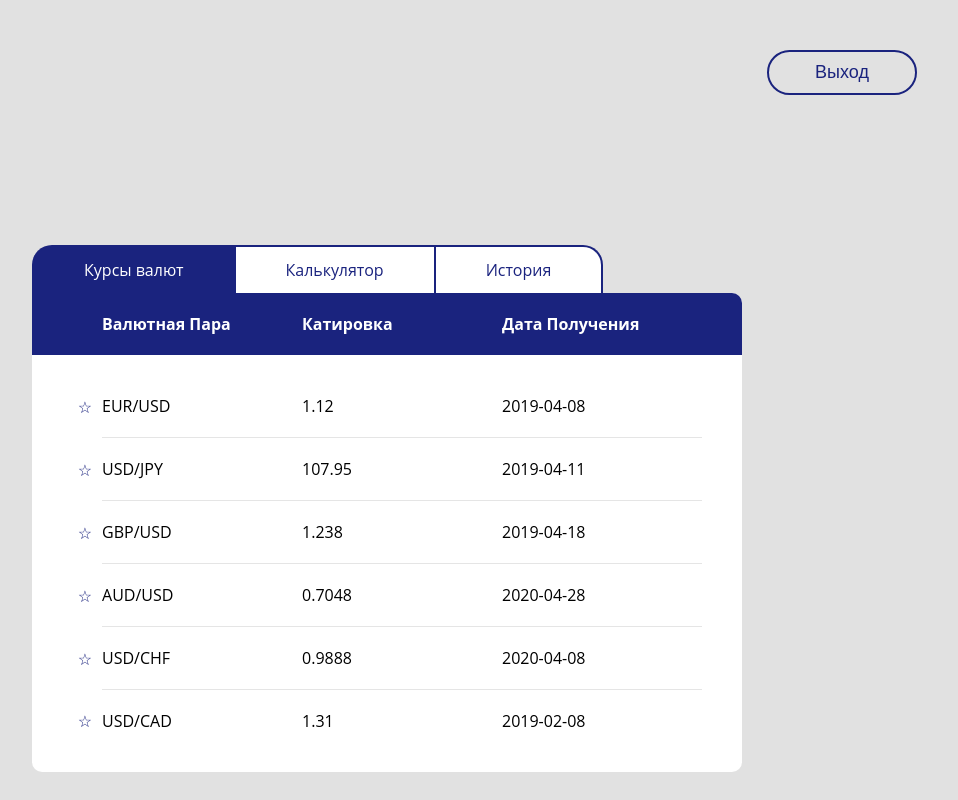
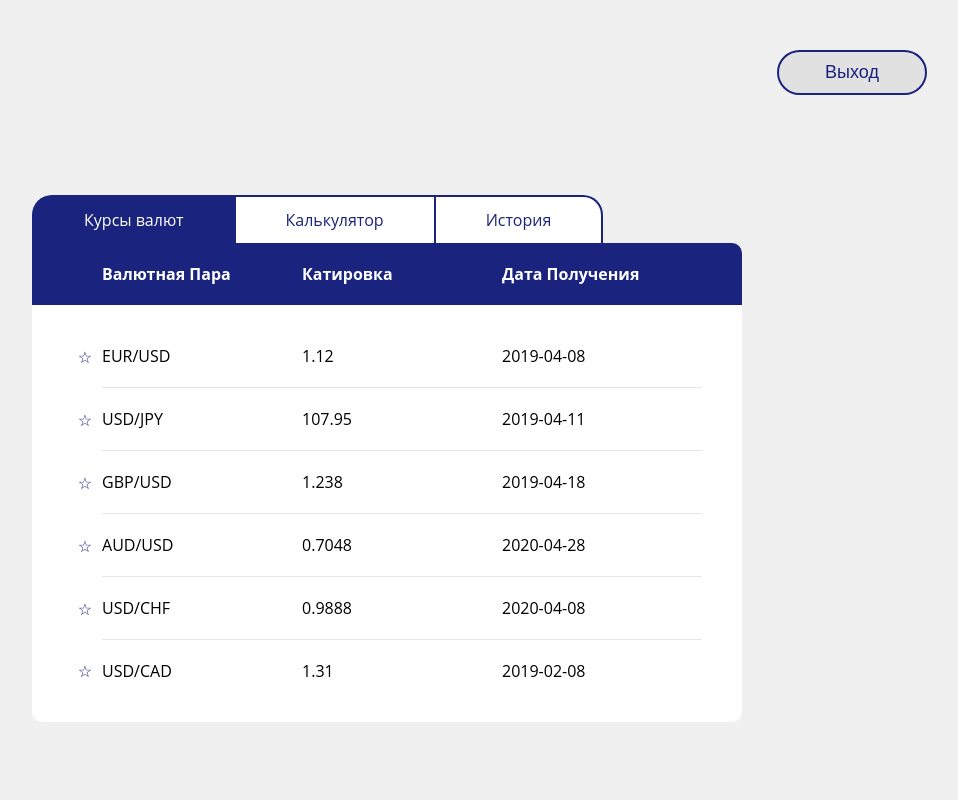
Before and after one commit to yacheckalin/simple-react-app, a React (Create React App) app: page / in a window 1280 px wide. Shown: the whole page, without its empty margins (253-1211 px from the left). Built offline with nearby package versions, Linux system fonts and the light colour scheme; the HTML template or start-up script is replaced by a standard one.

Commit message:
adddd styles fixes

```diff
--- a/src/App.js
+++ b/src/App.js
@@ -10,8 +10,8 @@ const App = () => {
     <AuthContextProvider>
       <AuthContainer />
       <Authorized>
+        <Logout />
         <TabsContainer />
-        <Logout />
       </Authorized>
     </AuthContextProvider>
   );
--- a/src/auth/logout.js
+++ b/src/auth/logout.js
@@ -6,7 +6,7 @@ import { useAuthContext } from "./auth-context-provider";
 const Style = styled.div`
   display: flex;
   align-self: flex-end;
-  margin: 50px 110px 50px 0;
+  margin: 50px 100px 0 0;
   button {
     padding: 10px 30px;
     width: 150px;
--- a/src/calculator/calculator-container.js
+++ b/src/calculator/calculator-container.js
@@ -5,10 +5,8 @@ import CalculatorFrom from "./calculator-form";
 import { useCurrencyContext } from "../currency/currency-context-provider";
 
 const StyledContainer = styled.div`
-  background-color: #e1e1e1;
   width: 760px;
 
-  /* overflow: hidden; */
   .calc-header {
     display: flex;
     background-color: #1a237e;
--- a/src/history/history-container.js
+++ b/src/history/history-container.js
@@ -4,7 +4,7 @@ import styled from "styled-components";
 import Moment from "react-moment";
 
 import { useHistoryContext } from "./history-context-provider";
-import Pagination from './history-paginator';
+import Pagination from "./history-paginator";
 
 const Table = styled.table`
   border-bottom-left-radius: 10px;
@@ -16,6 +16,7 @@ const Table = styled.table`
   width: 100%;
   font-family: "Open Sans", sans-serif;
   font-size: 18px;
+  margin-bottom: 70px;
 
   thead {
     background-color: #1a237e;
--- a/src/history/history-context-provider.js
+++ b/src/history/history-context-provider.js
@@ -8,9 +8,6 @@ export const HistoryContext = React.createContext();
 export const useHistoryContext = () => useContext(HistoryContext);
 
 const HistoryContextProvider = ({ children }) => {
-  const [initialData, setInitialData] = useState([]);
-  const [sortedData, setSortedData] = useState([]);
-
   const [paginationList, setPaginationList] = useState([]);
   const [currentPage, setCurrentPage] = useState(INITIAL_PAGINATION_PAGE);
   const [totalPages, setTotalPages] = useState(0);
@@ -35,8 +32,7 @@ const HistoryContextProvider = ({ children }) => {
         setTotalPages(
           Math.floor(response.deals.length / DEFAULT_PAGINATION_LIMIT)
         );
-        setInitialData(response.deals);
-        setSortedData(sorted);
+
         setPaginationList(paginated);
       }
     });
--- a/src/styles.css
+++ b/src/styles.css
@@ -1,23 +1,20 @@
 html {
   width: 100%;
   height: 100%;
+  background-color: #f0f0f0;
 }
 body {
-  /* display: flex; */
   height: 100%;
   width: 100%;
   max-width: 1280px;
   margin: 0 auto;
-  background-color: #f0f0f0;
   font-family: "Open Sans", sans-serif;
 }
 div#root {
   display: flex;
   justify-content: center;
   align-items: center;
-  height: 100%;
-  background: #e1e1e1;
-  flex-direction: column-reverse;
+  flex-direction: column;
 }
 .grid-container {
   display: flex;
--- a/src/tab-container.js
+++ b/src/tab-container.js
@@ -12,7 +12,6 @@ const Container = styled.div`
   display: flex;
   width: 100%;
   height: 100%;
-  background: #e1e1e1;
   justify-content: center;
 
   .stretcher {
```
